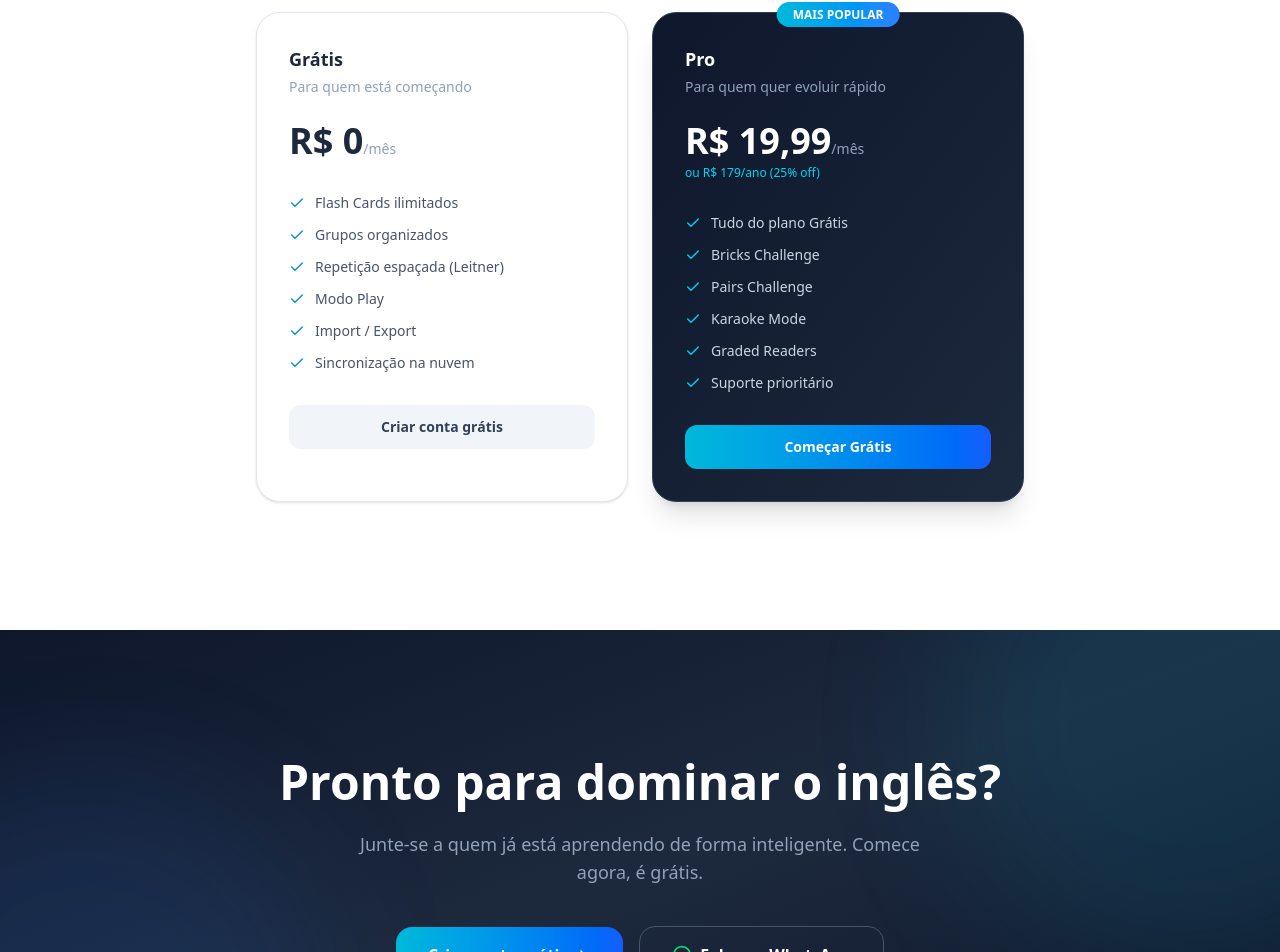
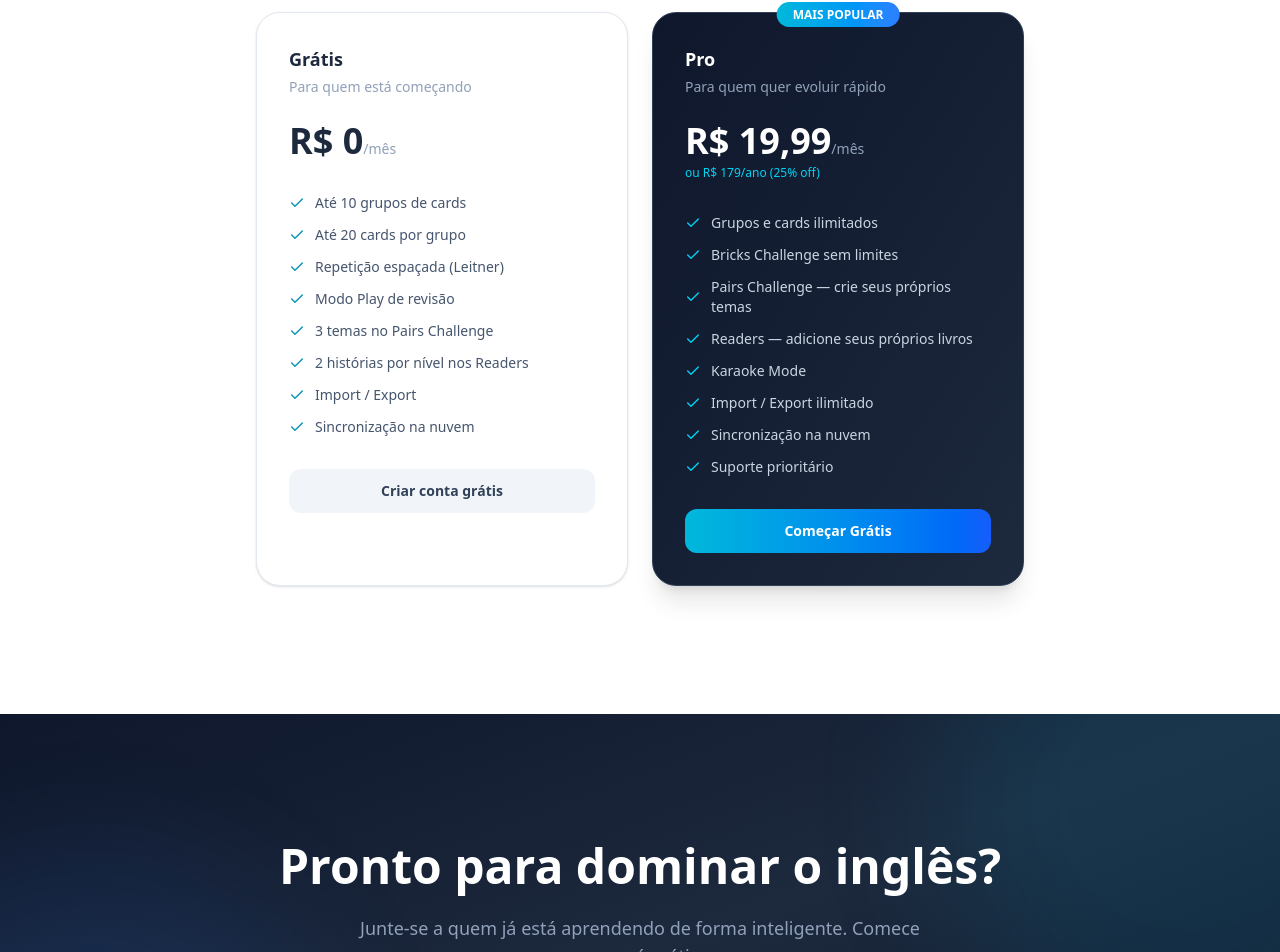
Before and after one commit to Vyncs/GameEnglish, a React (Vite) app: page / in a window 1280 px wide. Shown: the part 3825-4777 px from the top of the page. Built offline with nearby package versions, Linux system fonts and the light colour scheme; no server answers.

Commit message:
atualizando payments

```diff
--- a/src/pages/LandingPage.tsx
+++ b/src/pages/LandingPage.tsx
@@ -443,10 +443,12 @@ export function LandingPage() {
                 <span className="text-slate-400 text-sm">/mês</span>
               </div>
               <ul className="space-y-3 mb-8">
-                <PricingItem text="Flash Cards ilimitados" />
-                <PricingItem text="Grupos organizados" />
+                <PricingItem text="Até 10 grupos de cards" />
+                <PricingItem text="Até 20 cards por grupo" />
                 <PricingItem text="Repetição espaçada (Leitner)" />
-                <PricingItem text="Modo Play" />
+                <PricingItem text="Modo Play de revisão" />
+                <PricingItem text="3 temas no Pairs Challenge" />
+                <PricingItem text="2 histórias por nível nos Readers" />
                 <PricingItem text="Import / Export" />
                 <PricingItem text="Sincronização na nuvem" />
               </ul>
@@ -475,11 +477,13 @@ export function LandingPage() {
                 <p className="text-cyan-400 text-xs mt-1">ou R$ 179/ano (25% off)</p>
               </div>
               <ul className="space-y-3 mb-8">
-                <PricingItem text="Tudo do plano Grátis" light />
-                <PricingItem text="Bricks Challenge" light />
-                <PricingItem text="Pairs Challenge" light />
+                <PricingItem text="Grupos e cards ilimitados" light />
+                <PricingItem text="Bricks Challenge sem limites" light />
+                <PricingItem text="Pairs Challenge — crie seus próprios temas" light />
+                <PricingItem text="Readers — adicione seus próprios livros" light />
                 <PricingItem text="Karaoke Mode" light />
-                <PricingItem text="Graded Readers" light />
+                <PricingItem text="Import / Export ilimitado" light />
+                <PricingItem text="Sincronização na nuvem" light />
                 <PricingItem text="Suporte prioritário" light />
               </ul>
               <button
```
